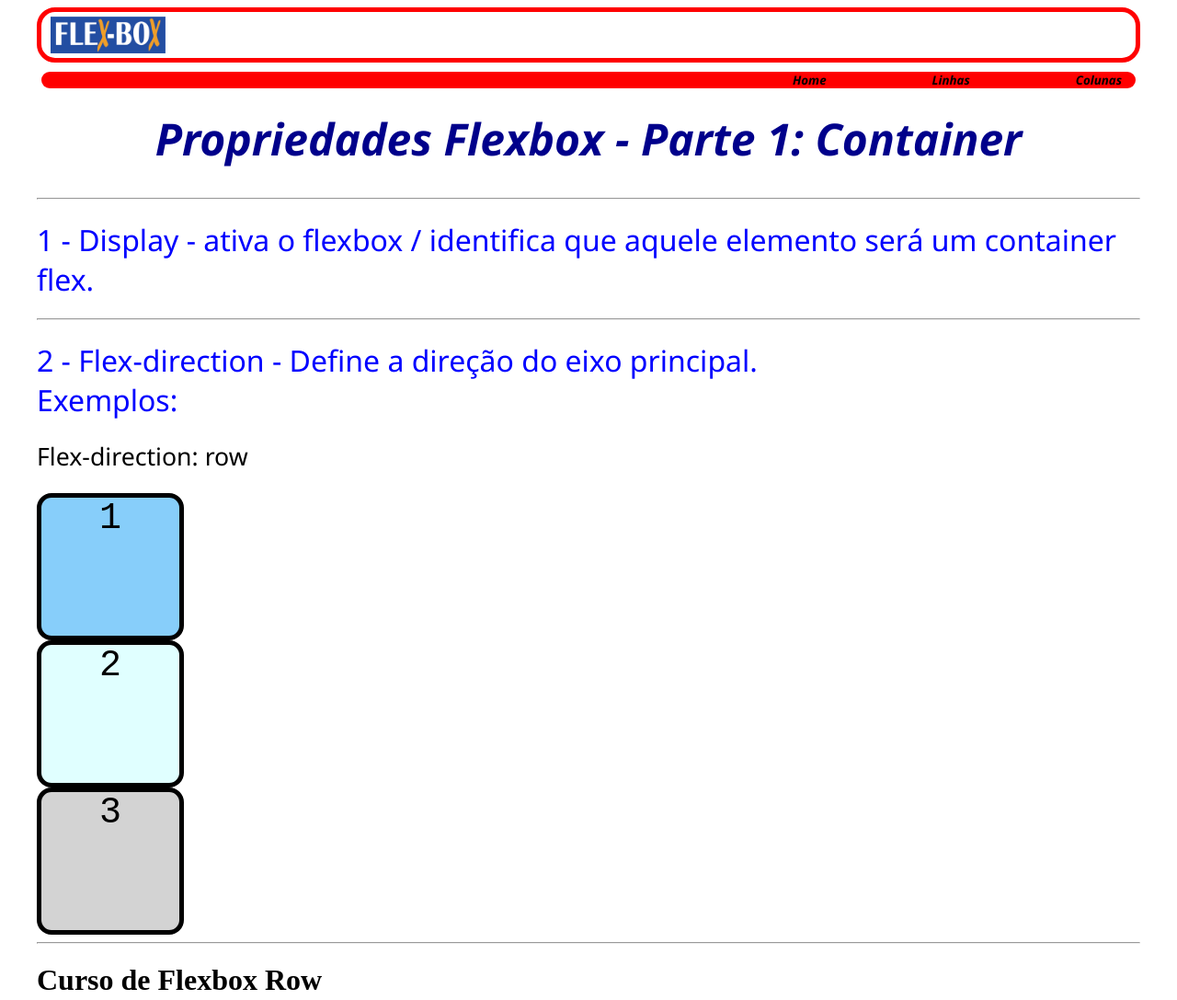
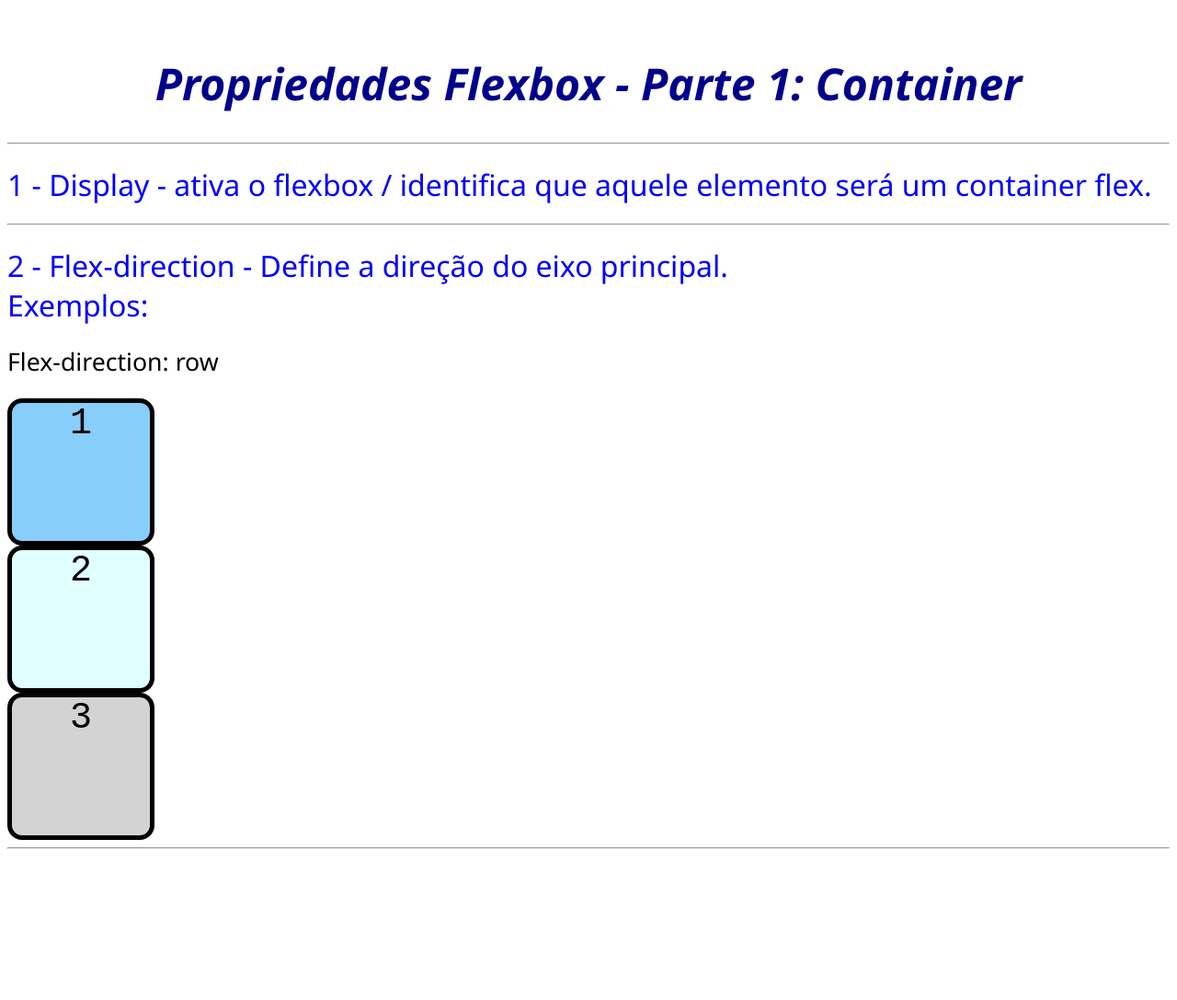
Before and after one commit to tamashiros/flexbox2, a plain HTML site: page index.html in a window 1280 px wide. Shown: the top 1087 px of the page at 92% size. After the commit the page ends 931 px from the top, so only its background shows below. Drawn offline with Linux system fonts and the light colour scheme.

Commit message:
arrumado

```diff
--- a/CSS/estilo.css
+++ b/CSS/estilo.css
@@ -1,52 +1,3 @@
-body {
-    margin-left: 40px;
-    margin-right: 40px;
-
-}
-
-hr{
-    color: red;
-}
-.cabecalho {
-    border: 5px solid red;
-    border-radius: 20px;
-    height: 50px;
-
-}
-
-.logo{
-    padding-left: 10px;
-    padding-top: 5px;
-}
-
-ul{
-    list-style: none;
-    text-decoration: none;
-    display: flex;
-    flex-direction: row;
-    justify-content: end;
-    align-items: center;
-    gap: 100px;
-
-    background-color: red;
-
-    border-radius: 10px;
-
-
-}
-
-li{
-    padding-right: 15px;
-    font-size: 10pt;
-    color: black;
-    font-weight: 800;
-    font-style: italic;
-    font-family: 'Segoe UI', Tahoma, Geneva, Verdana, sans-serif
-
-}
-.navegacao{
-
-}
 
 .nome-propriedade{
     font-size: 2em;
--- a/index.html
+++ b/index.html
@@ -11,18 +11,7 @@
 </head>
 
 <body>
-    <header class="cabecalho">
-        <img class="logo" src="Imagens/logo.png" alt="logo" height="80%">
-        <nav class="navegacao">
-            <ul>
-                <li>Home</li>
-                <li>Linhas</li>
-                <li>Colunas</li>
 
-            </ul>
-
-
-        </nav>
     </header>
     <br>
     <h1 class="titulo-pagina">
@@ -50,12 +39,6 @@
             <div class="bloco3">3</div>
         </main>
         <hr>
-        <h1>Curso de Flexbox Row</h1>
-        <img src="Imagens/row.png" alt="flexbox row">
-        <br>
-        <h1>Cruso de flexbox Colunn</h1>
-        <img src="Imagens/colunn.png" alt="Flexbox colunn">
-
 
     </main>
 
```
